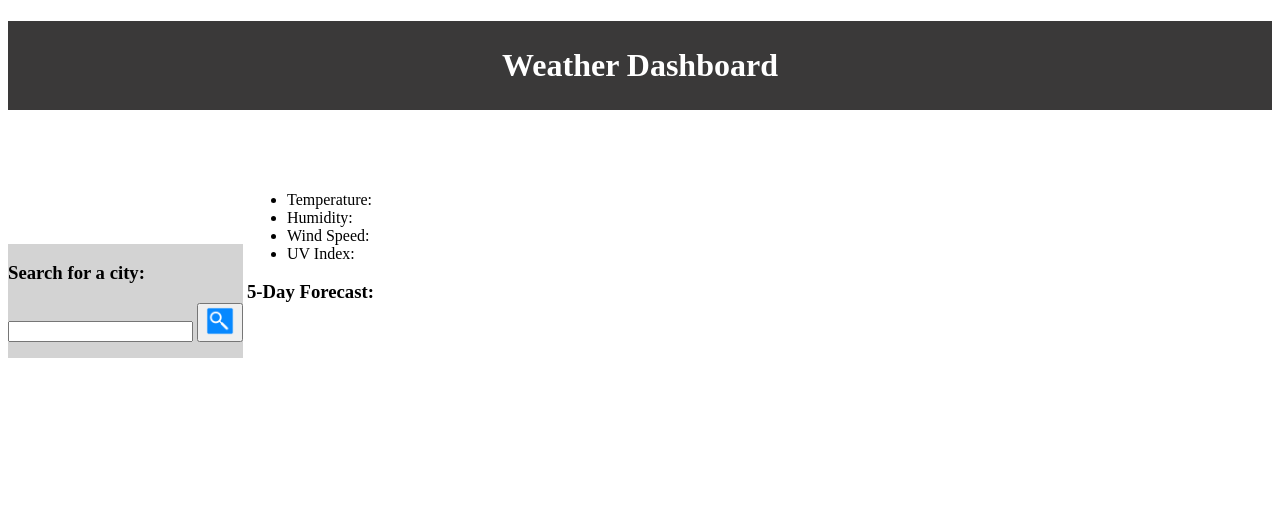
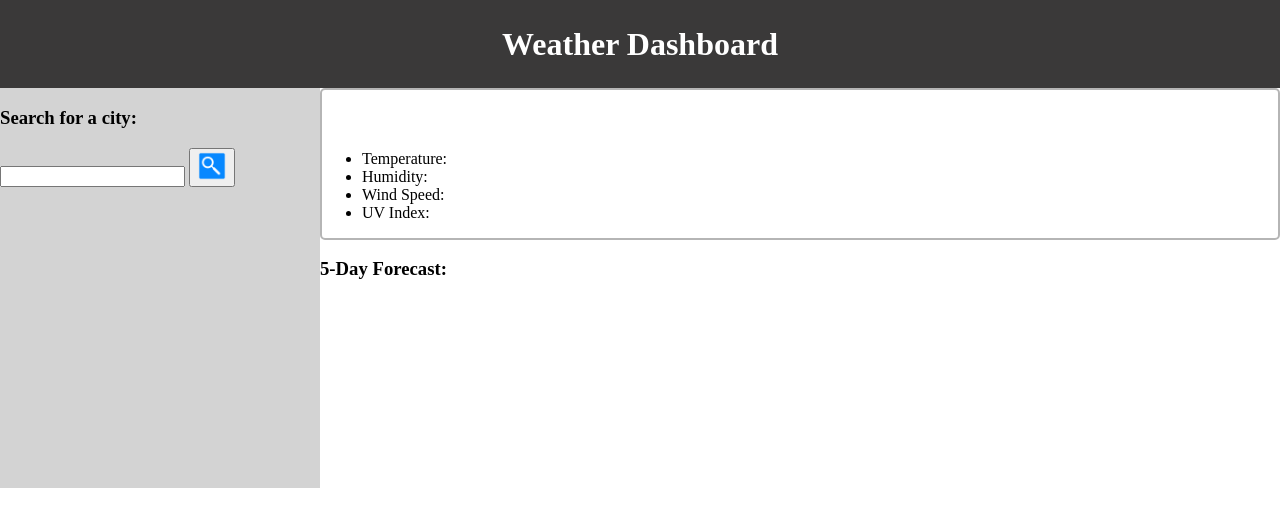
Before and after one commit to aritse/weather-dashboard, a plain HTML site: page index.html in a window 1280 px wide. Drawn offline with nearby package versions, Linux system fonts and the light colour scheme.

Commit message:
styled the h1

```diff
--- a/index.html
+++ b/index.html
@@ -12,7 +12,7 @@
 <body>
     <h1>Weather Dashboard</h1>
     <div>
-        <div id="left-div">
+        <div id="left-div" class="split">
             <form id="search-form">
                 <h3>Search for a city:</h3>
                 <input id="city-input" type="text">
@@ -23,7 +23,7 @@
             <ul id="cities">
             </ul>
         </div>
-        <div id="right-div">
+        <div id="right-div" class="split">
             <div id="current-div">
                 <h3>
                     <span id="city">
@@ -52,31 +52,31 @@
             <div id="forecast-div">
                 <h3>5-Day Forecast:</h3>
                 <ul id="forecast">
-                    <li id="day1">
+                    <li id="day1" class="forecast-day">
                         <div class="date"></div>
                         <div class="icon"> <img> </div>
                         <div class="temp"></div>
                         <div class="humid"></div>
                     </li>
-                    <li id="day2">
+                    <li id="day2" class="forecast-day">
                         <div class="date"></div>
                         <div class="icon"> <img> </div>
                         <div class="temp"></div>
                         <div class="humid"></div>
                     </li>
-                    <li id="day3">
+                    <li id="day3" class="forecast-day">
                         <div class="date"></div>
                         <div class="icon"> <img> </div>
                         <div class="temp"></div>
                         <div class="humid"></div>
                     </li>
-                    <li id="day4">
+                    <li id="day4" class="forecast-day">
                         <div class="date"></div>
                         <div class="icon"> <img> </div>
                         <div class="temp"></div>
                         <div class="humid"></div>
                     </li>
-                    <li id="day5">
+                    <li id="day5" class="forecast-day">
                         <div class="date"></div>
                         <div class="icon"> <img> </div>
                         <div class="temp"></div>
--- a/style.css
+++ b/style.css
@@ -1,9 +1,41 @@
+body {
+  margin: 0%;
+}
+
 h1 {
   font-size: xx-large;
   background-color: rgb(58, 57, 57);
   color: white;
   padding: 2vw;
   text-align: center;
+  margin: 0%;
+}
+
+.split {
+  height: 50%;
+  position: fixed;
+  overflow-x: hidden;
+}
+
+#left-div {
+  width: 25%;
+  left: 0;
+}
+
+#right-div {
+  width: 75%;
+  right: 0;
+}
+
+/* done */
+
+#current-div {
+  border: 2px solid #80808094;
+  border-radius: 5px;
+}
+
+.forecast-day {
+  background-color: blue;
 }
 
 #left-div {
```
